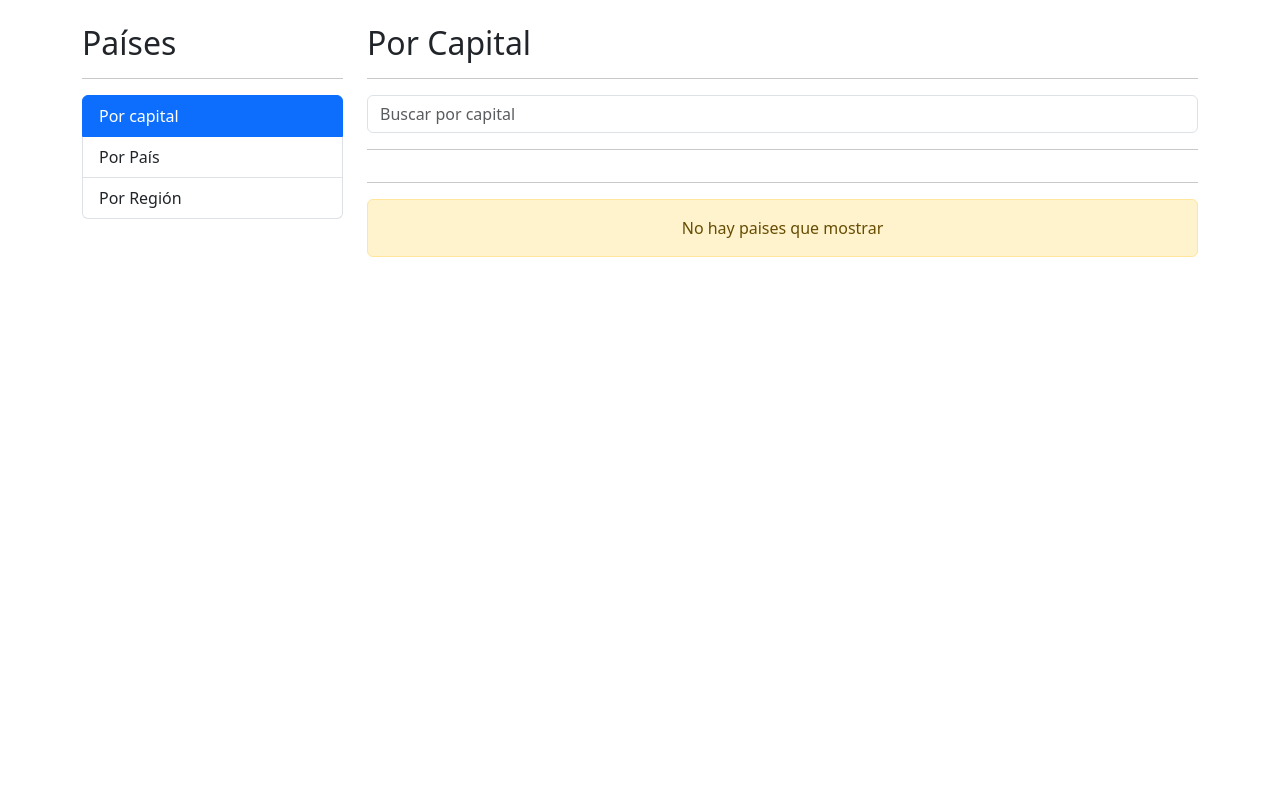
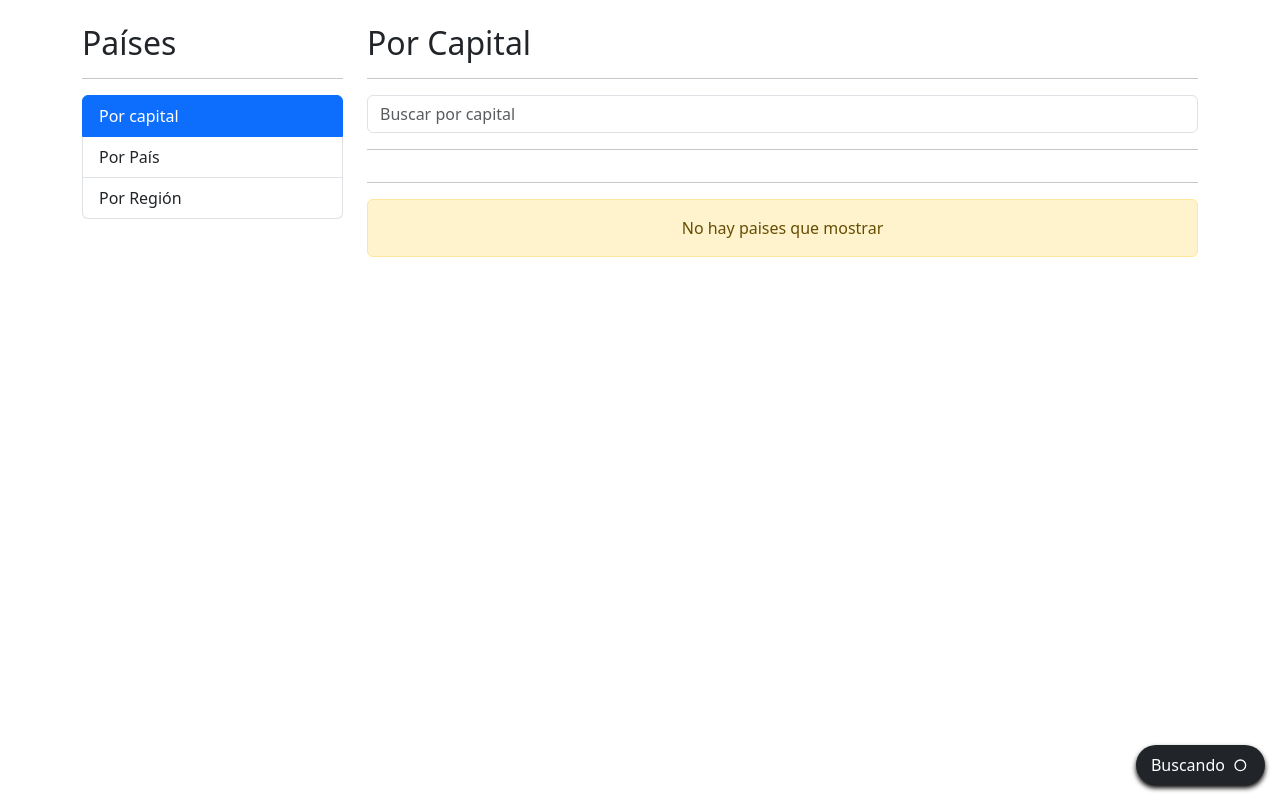
Before and after one commit to Sgonzalezf97/Angular-countryApp, an Angular app: page /countries/by-capital in a window 1280 px wide. Built offline with nearby package versions, Linux system fonts and the light colour scheme.

Commit message:
add loading spinner

```diff
--- a/src/app/countries/pages/by-capital-page/by-capital-page.component.html
+++ b/src/app/countries/pages/by-capital-page/by-capital-page.component.html
@@ -12,6 +12,7 @@
 <div class="row">
   <div class="col">
     <hr>
+    <shared-loading-spiner></shared-loading-spiner>
     <countries-table [countries]="countries"></countries-table>
     <!-- <ul>
       <li
--- a/src/app/countries/pages/country-page/country-page.component.html
+++ b/src/app/countries/pages/country-page/country-page.component.html
@@ -28,6 +28,15 @@
         <li class="list-group-item">
           <strong>Código: {{countryObject.cca3 }}</strong>
         </li>
+        <li class="list-group-item">
+          <strong>Area: {{countryObject.area | number }} km<sup>2</sup></strong>
+        </li>
+        <li class="list-group-item">
+          <strong>Capitál: {{countryObject.capital }}</strong>
+        </li>
+        <li class="list-group-item">
+          <strong>Región: {{countryObject.continents }}</strong>
+        </li>
       </ul>
     </div>
   </div>
@@ -36,12 +45,12 @@
     <div class="col">
       <h3>Traducciones</h3>
       <div class="d-flex flex-wrap">
-        <span class="badge bg-primary m-1">{{countryObject.translations['ara']?.common}}</span>
-        <span class="badge bg-primary m-1">{{countryObject.translations['spa']?.common}}</span>
-        <span class="badge bg-primary m-1">{{countryObject.translations['jpn']?.common}}</span>
-        <span class="badge bg-primary m-1">{{countryObject.translations['fra']?.common}}</span>
-        <span class="badge bg-primary m-1">{{countryObject.translations['ita']?.common}}</span>
-        <span class="badge bg-primary m-1">{{countryObject.translations['zho']?.common}}</span>
+        <span class="badge bg-primary m-1">{{countryObject.translations['ara'].common}}</span>
+        <span class="badge bg-primary m-1">{{countryObject.translations['spa'].common}}</span>
+        <span class="badge bg-primary m-1">{{countryObject.translations['jpn'].common}}</span>
+        <span class="badge bg-primary m-1">{{countryObject.translations['fra'].common}}</span>
+        <span class="badge bg-primary m-1">{{countryObject.translations['ita'].common}}</span>
+        <span class="badge bg-primary m-1">{{countryObject.translations['zho'].common}}</span>
       </div>
     </div>
   </div>
--- a/src/app/countries/services/countries.service.ts
+++ b/src/app/countries/services/countries.service.ts
@@ -1,6 +1,6 @@
 import { Injectable } from '@angular/core';
 import { HttpClient } from '@angular/common/http';
-import { Observable, catchError, map, of } from 'rxjs';
+import { Observable, catchError, delay, map, of } from 'rxjs';
 import { Country } from '../interfaces/country';
 
 @Injectable({providedIn: 'root'})
@@ -9,6 +9,13 @@ export class CountriesService {
   private apiUrl: string = 'https://restcountries.com/v3.1/';
 
   constructor(private http: HttpClient) { }
+
+  private getCountriesRequest(url:string): Observable <Country[]>{
+    return this.http.get<Country[]>(url).pipe(
+      catchError(() => of ([])),
+      delay(2000)
+      );
+  }
 
   searchCountryCode(code:string): Observable<Country | null>{
     const url=`${this.apiUrl}alpha/${code}`;
@@ -19,22 +26,16 @@ export class CountriesService {
   }
   searchCapital(query:string): Observable<Country[]>{
     const url=`${this.apiUrl}capital/${query}`;
-    return this.http.get<Country[]>(url).pipe(
-      catchError(error => of ([]))
-      );
+    return this.getCountriesRequest(url);
   }
 
   searchCountry(query:string): Observable<Country[]>{
     const url=`${this.apiUrl}name/${query}`;
-    return this.http.get<Country[]>(url).pipe(
-      catchError(error => of ([]))
-      );
+    return this.getCountriesRequest(url);
   }
   searchRegion(query:string): Observable<Country[]>{
     const url=`${this.apiUrl}region/${query}`;
-    return this.http.get<Country[]>(url).pipe(
-      catchError(error => of ([]))
-      );
+    return this.getCountriesRequest(url);
   }
 
 }
--- /dev/null
+++ b/src/app/shared/components/loading-spiner/loading-spiner.component.css
@@ -0,0 +1,16 @@
+.spiner-container{
+  position: fixed;
+  bottom: 15px;
+  right: 15px;
+  background-color: black;
+  color: white;
+  padding: 5px 10px;
+  border-radius: 20px;
+  display: flex;
+  align-items: center;
+  box-shadow: 0px 3px 5px rgb(0, 0, 0.5);
+}
+
+span{
+  margin-left: 5px;
+}
--- /dev/null
+++ b/src/app/shared/components/loading-spiner/loading-spiner.component.html
@@ -0,0 +1,47 @@
+<div class="spiner-container bg-dark">
+  <span>Buscando</span>
+
+  <svg width="30" height="30" viewBox="0 0 45 45" xmlns="http://www.w3.org/2000/svg" stroke="#fff">
+    <g fill="none" fill-rule="evenodd" transform="translate(1 1)" stroke-width="2">
+        <circle cx="22" cy="22" r="6" stroke-opacity="0">
+            <animate attributeName="r"
+                 begin="1.5s" dur="3s"
+                 values="6;22"
+                 calcMode="linear"
+                 repeatCount="indefinite" />
+            <animate attributeName="stroke-opacity"
+                 begin="1.5s" dur="3s"
+                 values="1;0" calcMode="linear"
+                 repeatCount="indefinite" />
+            <animate attributeName="stroke-width"
+                 begin="1.5s" dur="3s"
+                 values="2;0" calcMode="linear"
+                 repeatCount="indefinite" />
+        </circle>
+        <circle cx="22" cy="22" r="6" stroke-opacity="0">
+            <animate attributeName="r"
+                 begin="3s" dur="3s"
+                 values="6;22"
+                 calcMode="linear"
+                 repeatCount="indefinite" />
+            <animate attributeName="stroke-opacity"
+                 begin="3s" dur="3s"
+                 values="1;0" calcMode="linear"
+                 repeatCount="indefinite" />
+            <animate attributeName="stroke-width"
+                 begin="3s" dur="3s"
+                 values="2;0" calcMode="linear"
+                 repeatCount="indefinite" />
+        </circle>
+        <circle cx="22" cy="22" r="8">
+            <animate attributeName="r"
+                 begin="0s" dur="1.5s"
+                 values="6;1;2;3;4;5;6"
+                 calcMode="linear"
+                 repeatCount="indefinite" />
+        </circle>
+    </g>
+  </svg>
+
+</div>
+<!-- By Sam Herbert (@sherb), for everyone. More @ http://goo.gl/7AJzbL -->
--- a/src/app/shared/shared.module.ts
+++ b/src/app/shared/shared.module.ts
@@ -6,6 +6,7 @@ import { SideBarComponent } from './components/side-bar/side-bar.component';
 import { RouterModule } from '@angular/router';
 import { ContactPageComponent } from './pages/contact-page/contact-page.component';
 import { SearchBoxComponent } from './components/search-box/search-box.component';
+import { LoadingSpinerComponent } from './components/loading-spiner/loading-spiner.component';
 
 
 
@@ -16,6 +17,7 @@ import { SearchBoxComponent } from './components/search-box/search-box.component
     SideBarComponent,
     ContactPageComponent,
     SearchBoxComponent,
+    LoadingSpinerComponent,
   ],
   imports: [
     CommonModule,
@@ -26,7 +28,8 @@ import { SearchBoxComponent } from './components/search-box/search-box.component
     HomePageComponent,
     SideBarComponent,
     ContactPageComponent,
-    SearchBoxComponent
+    SearchBoxComponent,
+    LoadingSpinerComponent
   ]
 })
 export class SharedModule { }
```
Also changed, not shown: src/app/shared/components/loading-spiner/loading-spiner.component.ts (added, +10 -0 lines).
